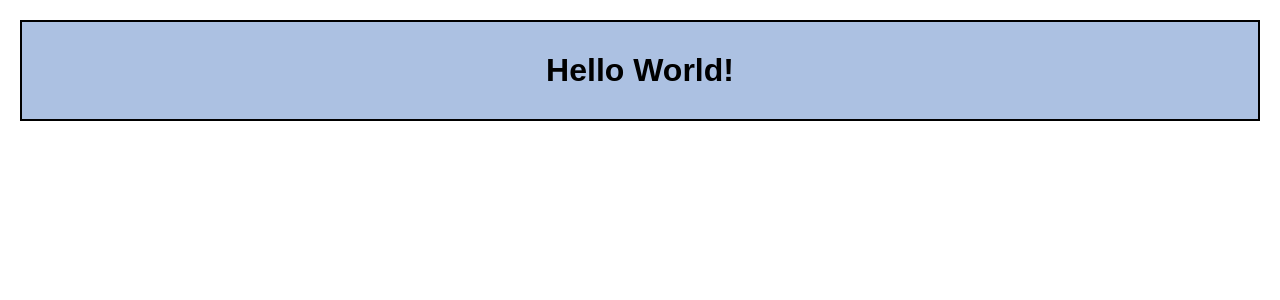
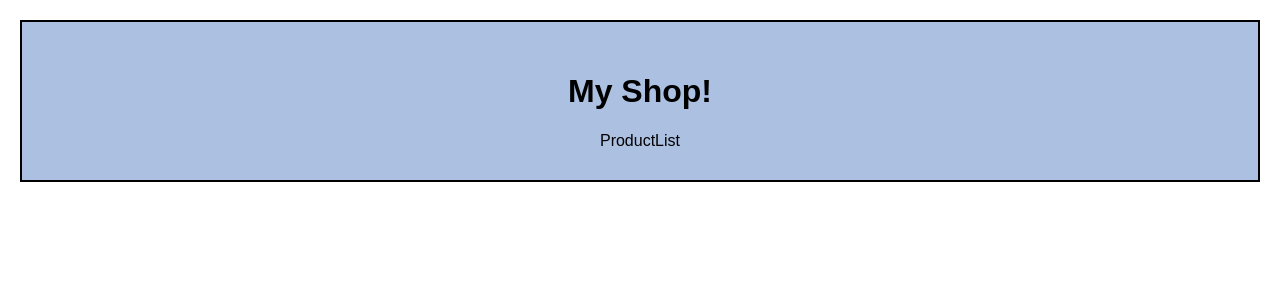
Before and after one commit to LewisYoul/hello-world-react, a React (Create React App) app: page / in a window 1280 px wide. Shown: the top 300 px of the page. Built offline with nearby package versions, Linux system fonts and the light colour scheme.

Commit message:
Create ProductList component and import into App

```diff
--- a/package.json
+++ b/package.json
@@ -12,5 +12,9 @@
     "build": "react-scripts build",
     "test": "react-scripts test --env=jsdom",
     "eject": "react-scripts eject"
+  },
+  "devDependencies": {
+    "enzyme": "^3.3.0",
+    "react-addons-test-utils": "^15.6.2"
   }
 }
--- a/src/App.js
+++ b/src/App.js
@@ -1,11 +1,15 @@
 import React, { Component } from 'react';
+import ProductList from './components/ProductList'
 import './App.css';
 
 export default class App extends Component {
 
   render() {
     return(
-      <h1 className="App">Hello World!</h1>
+      <div className="App">
+        <h1>My Shop!</h1>
+        <ProductList />
+      </div>
     );
   }
 }
--- /dev/null
+++ b/src/components/ProductList.jsx
@@ -0,0 +1,9 @@
+import React from 'react';
+
+const ProductList = (props) => {
+  return(
+    <div>ProductList</div>
+  )
+}
+
+export default ProductList;
```
Also changed, not shown: 1 other file (tests, documents, lock files or other folders).
